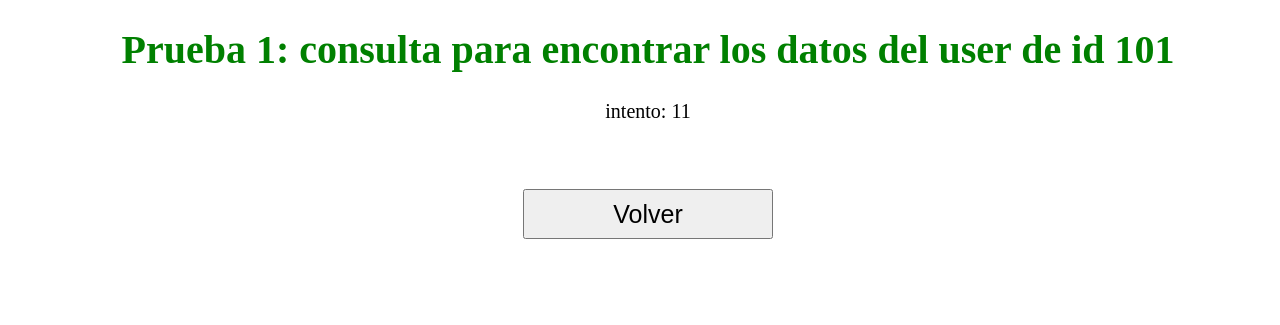
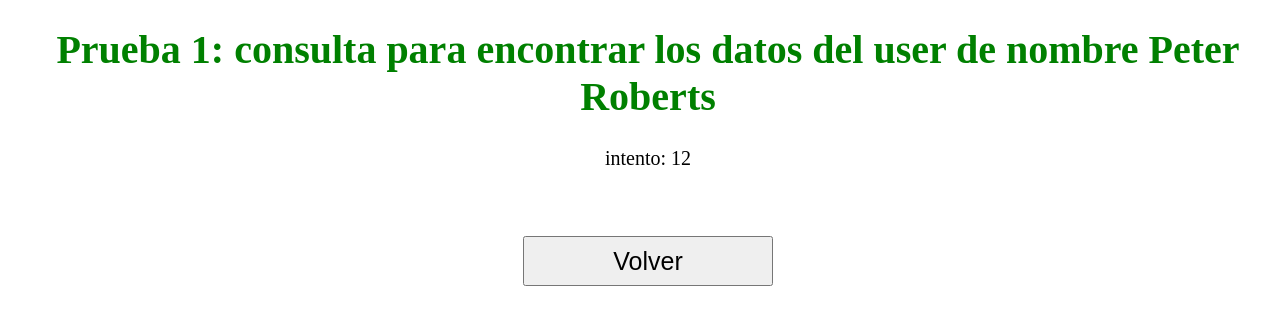
Before and after one commit to FabianMF1/BDD-Entrega-3, a PHP site: page /guest/menu.php in a window 1280 px wide. Shown: the part 173-498 px from the top of the page. Run offline with PHP 8.4, Linux system fonts and the light colour scheme; data that the repository does not hold is empty; some libraries are stand-ins or nearby versions.

Commit message:
filtro de usuarios por nombre implementado en guests

```diff
--- a/guest/menu.php
+++ b/guest/menu.php
@@ -34,13 +34,13 @@ $users = $usersResult -> fetchAll();
 </table>
 
 
-<h1>Prueba 1: consulta para encontrar los datos del user de id 101</h1>
-<p>intento: 11</p>
+<h1>Prueba 1: consulta para encontrar los datos del user de nombre Peter Roberts</h1>
+<p>intento: 12</p>
 <?php
 require("../config/conexion.php");
 #Primero veremos si podemos filtrar un usuario según su nombre
 $user_name = "Peter Roberts";
-$userQuery = "SELECT * FROM cliente WHERE id_cliente IS 101;";
+$userQuery = "SELECT * FROM cliente WHERE nombre LIKE '%$user_name%';";
 $userResult = $db1 -> prepare($userQuery);
 $userResult -> execute();
 $users = $userResult -> fetchAll();
```
